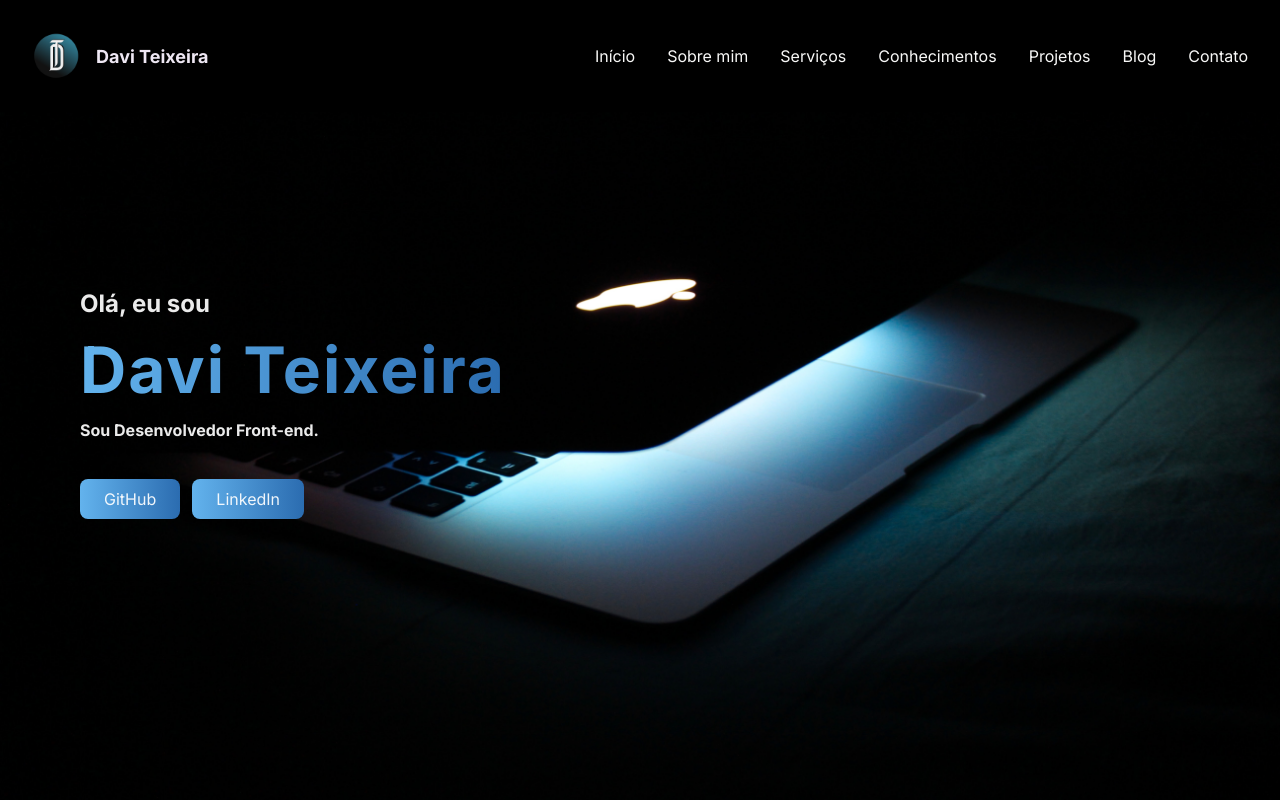
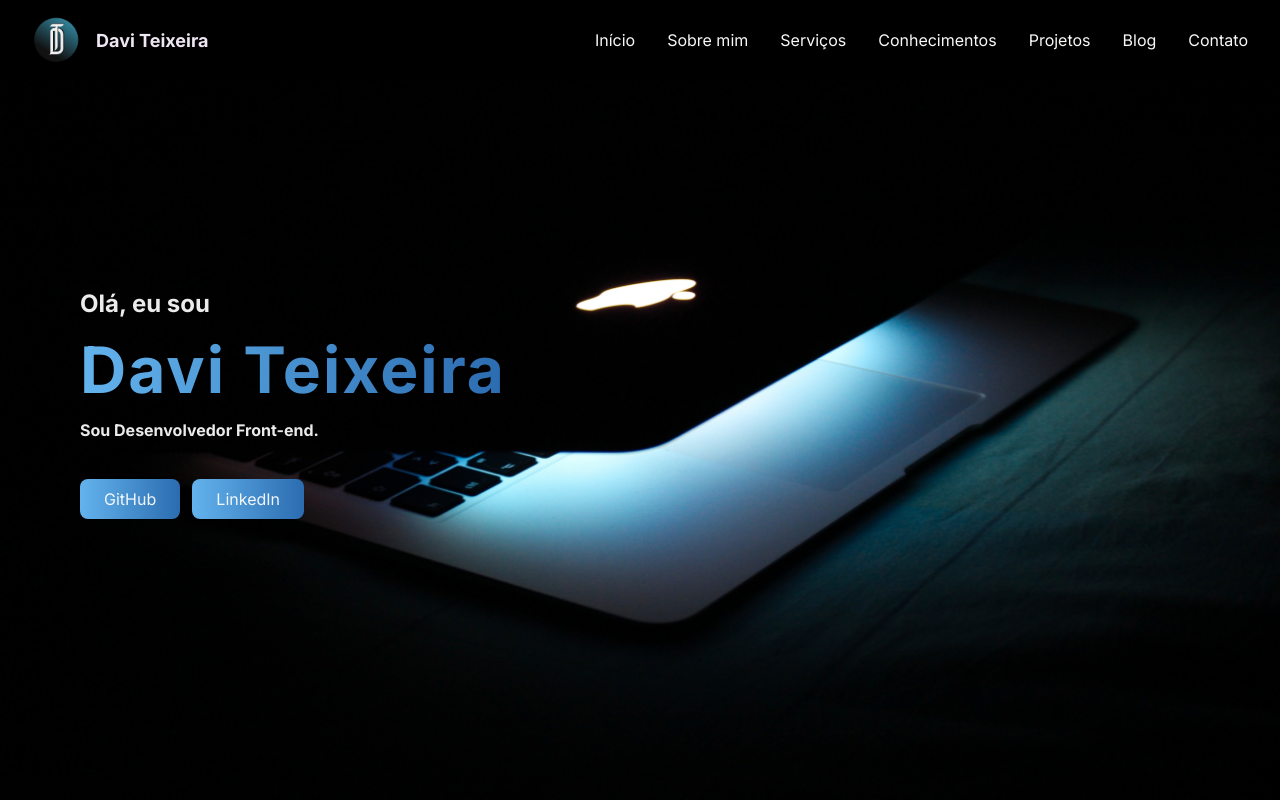
Before and after one commit to daviteixeira-dev/portfolio, a React (Vite) app in the folder portfolio-v2-chakra-ui/: page / in a window 1280 px wide. Shown: the top 800 px of the page. Built offline with nearby package versions, Linux system fonts and the light colour scheme.

Commit message:
tamanho do menu principal

```diff
--- a/portfolio-v2-chakra-ui/src/components/Header/MainMenu.jsx
+++ b/portfolio-v2-chakra-ui/src/components/Header/MainMenu.jsx
@@ -52,17 +52,18 @@ const MenuLinks = ({ isOpen }) => {
 const NavBarContainer = ({ children, ...props }) => {
     return (
         <Flex
+            top="0"
+            py={4}
+            px={8}
             as="nav"
+            w="100vw"
+            wrap="wrap"
             align="center"
+            position="fixed"
             justify="space-between"
-            wrap="wrap"
-            w="100%"
-            p={8}
+            fontFamily="Inter, sans-serif"
             bg={["black", "black", "black", "black"]}
             color={["#f8f8f7", "#f8f8f7", "#f8f8f7", "#f8f8f7"]}
-            fontFamily="Inter, sans-serif"
-            position="fixed"
-            top="0"
             {...props}
         >
             {children}
```
